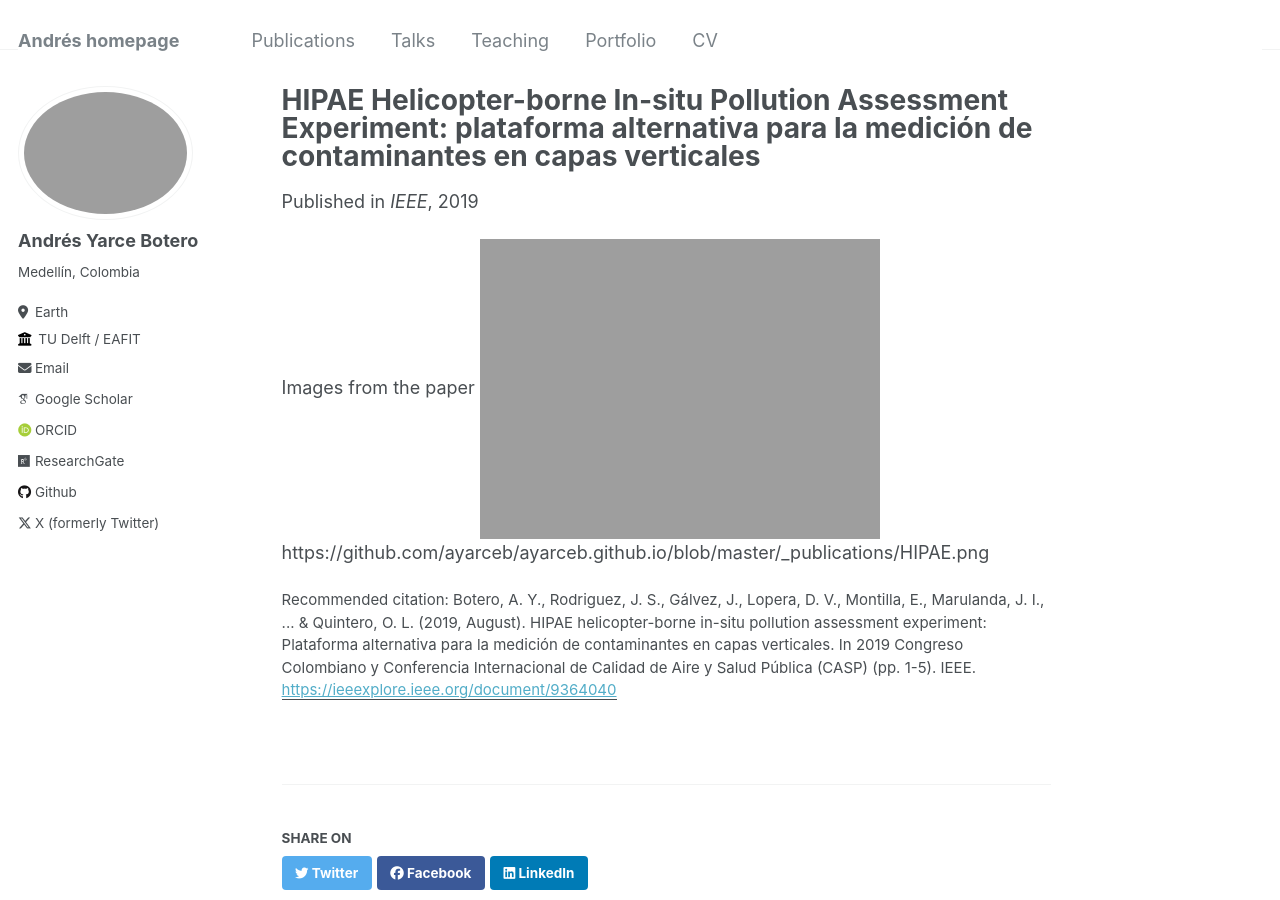
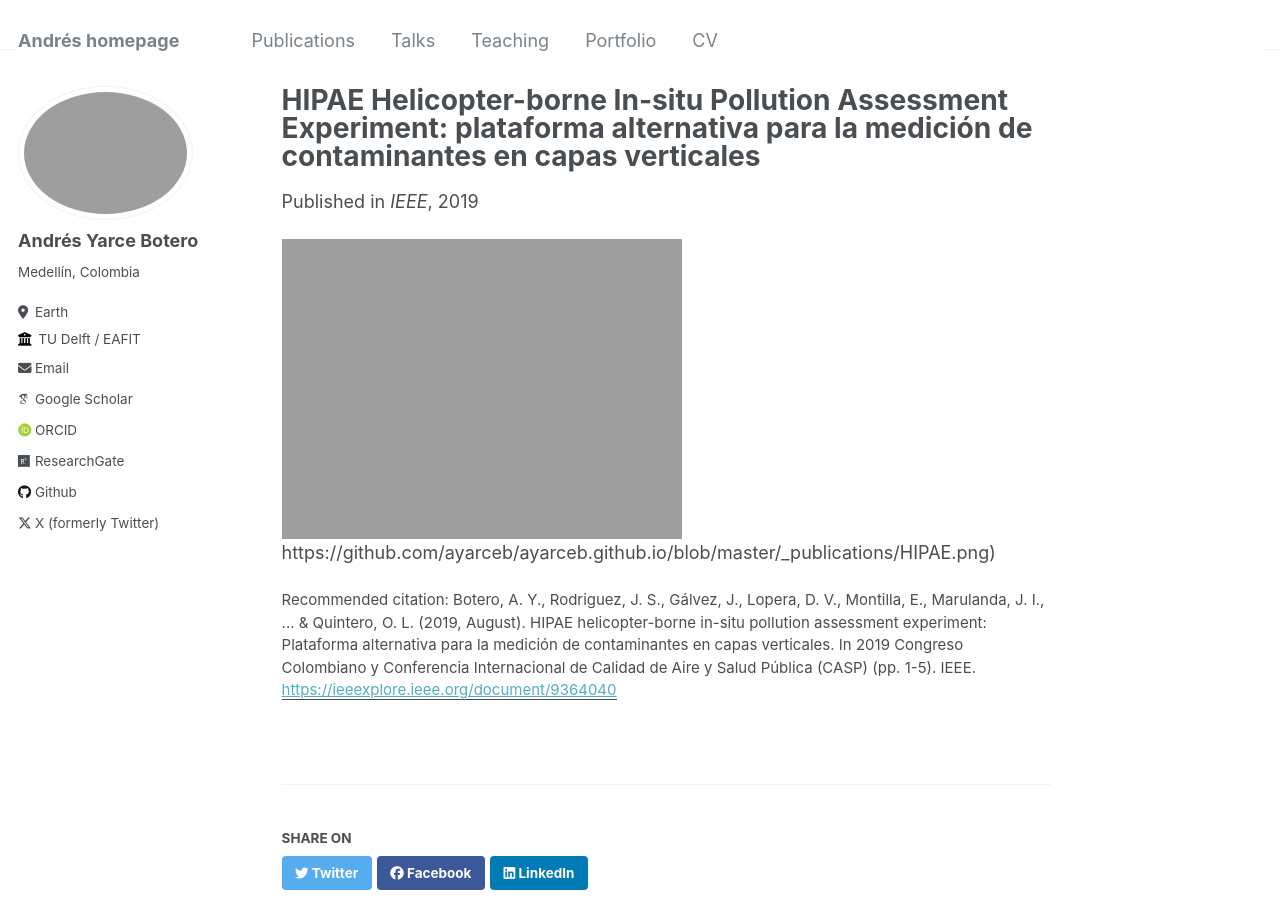
Before and after one commit to ayarceb/ayarceb.github.io, a Jekyll site: the page built from _publications/2019-HIPAE.md, in a window 1280 px wide and 900 px high. Built offline with Jekyll 4.4.1, drawn with Linux system fonts in a browser that asks for light colours; some web fonts are replaced.

Commit message:
Update 2019-HIPAE.md

```diff
--- a/_publications/2019-HIPAE.md
+++ b/_publications/2019-HIPAE.md
@@ -9,5 +9,5 @@ paperurl: 'https://ieeexplore.ieee.org/document/9364040'
 citation: 'Botero, A. Y., Rodriguez, J. S., Gálvez, J., Lopera, D. V., Montilla, E., Marulanda, J. I., ... & Quintero, O. L. (2019, August). HIPAE helicopter-borne in-situ pollution assessment experiment: Plataforma alternativa para la medición de contaminantes en capas verticales. In 2019 Congreso Colombiano y Conferencia Internacional de Calidad de Aire y Salud Pública (CASP) (pp. 1-5). IEEE.'
 ---
 
-Images from the paper
-[![image](HIPAE.png)](https://github.com/ayarceb/ayarceb.github.io/blob/master/_publications/HIPAE.png)https://github.com/ayarceb/ayarceb.github.io/blob/master/_publications/HIPAE.png
+
+[![image](HIPAE.png)](https://github.com/ayarceb/ayarceb.github.io/blob/master/_publications/HIPAE.png)https://github.com/ayarceb/ayarceb.github.io/blob/master/_publications/HIPAE.png)
```
